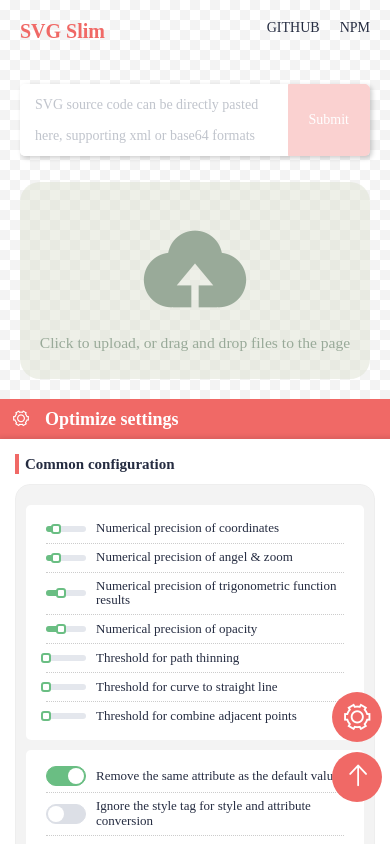
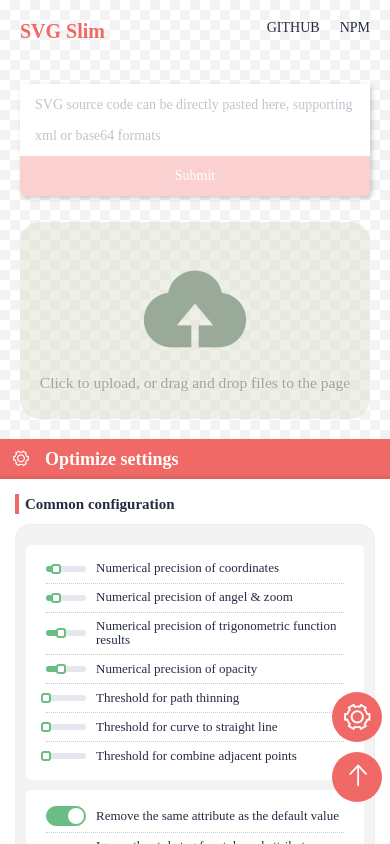
Before and after one commit to benboba/svg-slim-web, a Vue app: page / in a window 390 px wide. Shown: the top 844 px of the page. Built offline with nearby package versions, Linux system fonts and the light colour scheme.

Commit message:
upd style

```diff
--- a/src/components/SvgList.vue
+++ b/src/components/SvgList.vue
@@ -326,14 +326,6 @@ export default Vue.extend({
 	color: #6abe83;
 }
 
-.input {
-	margin-bottom: 3vh;
-}
-
-.input .el-button.is-disabled {
-	opacity: .3;
-}
-
 .history h5 {
 	color: #fff;
 	font-size: 1em;
@@ -367,6 +359,7 @@ export default Vue.extend({
 	border-radius: 5px;
 	box-shadow: 2px 2px 5px rgba(0,0,0,.2);
 	display: flex;
+	margin-bottom: 3vh;
 }
 
 .input .el-textarea >>> textarea {
@@ -380,6 +373,10 @@ export default Vue.extend({
 	border-radius: 0 5px 5px 0;
 }
 
+.input .el-button.is-disabled {
+	opacity: .3;
+}
+
 @media screen and (max-width: 768px) {
 	#list,
 	#list.noside {
@@ -389,5 +386,13 @@ export default Vue.extend({
 	.history {
 		display: none;
 	}
+
+	.input {
+		flex-direction: column;
+	}
+
+	.input .el-button {
+		border-radius: 0 0 5px 5px;
+	}
 }
 </style>
```
Also changed, not shown: 2 other files (tests, documents, lock files or other folders).
